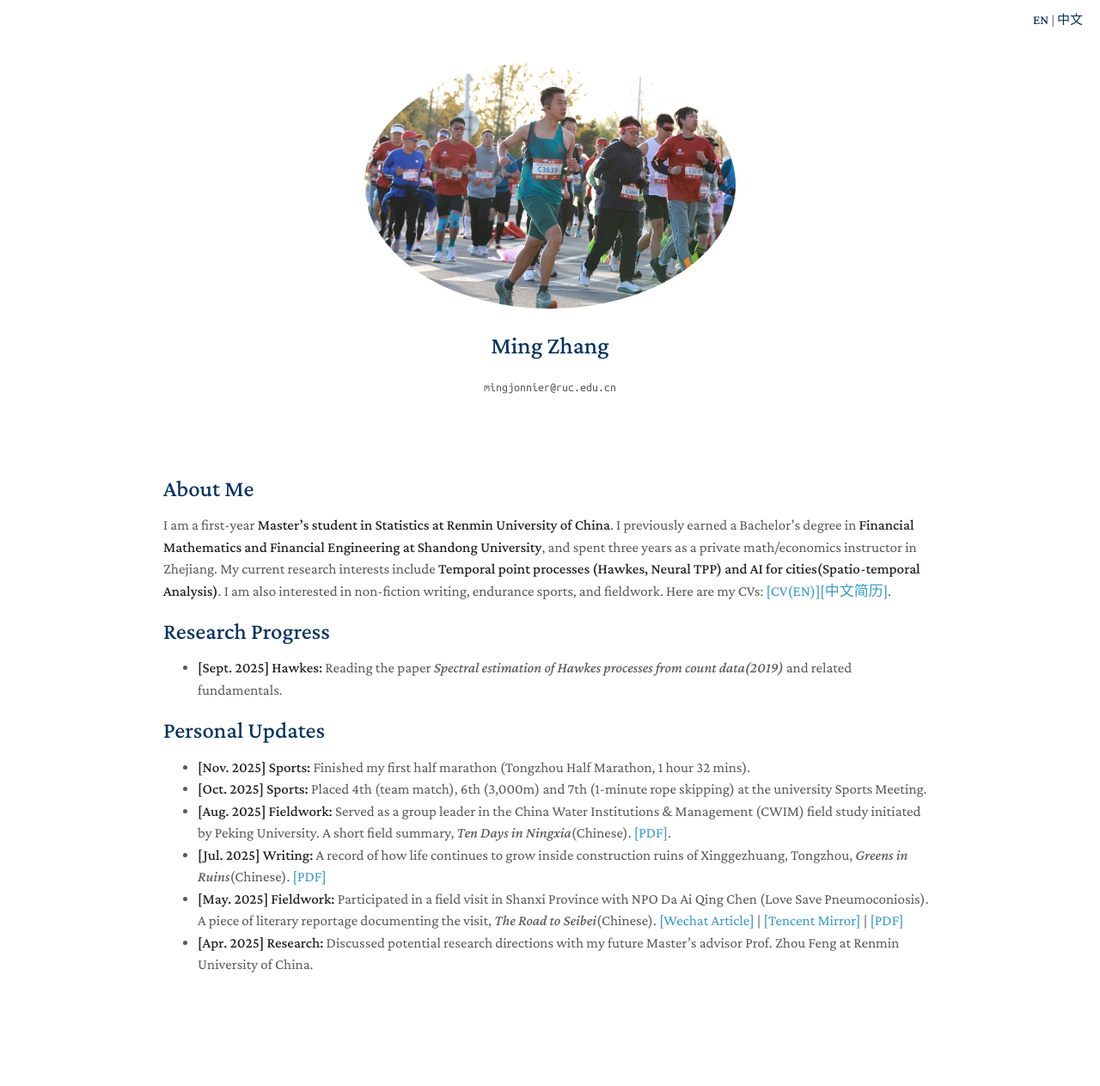
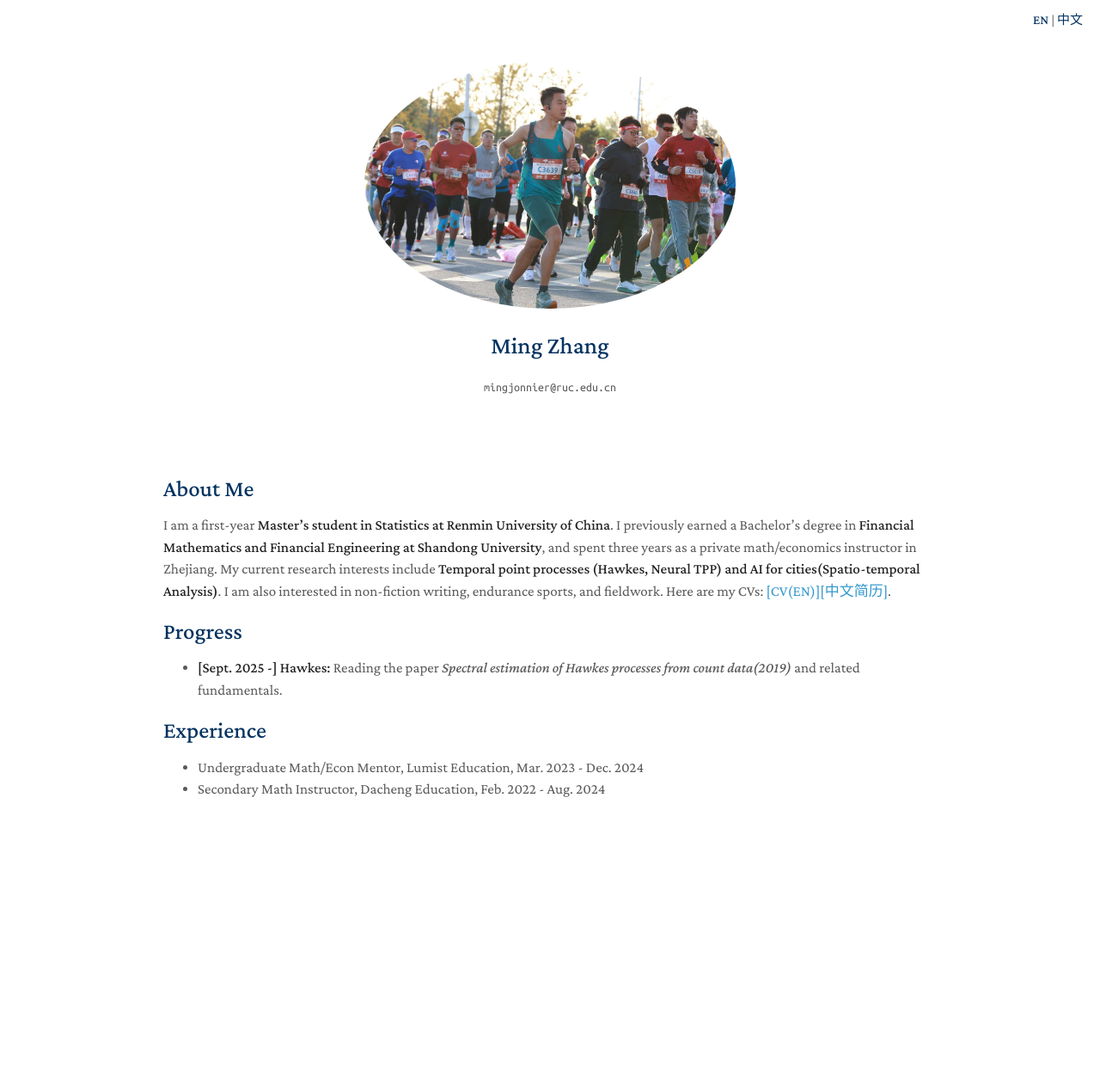
Before and after one commit to zhangming4153/zhangming4153.github.io, a Jekyll site: the page built from index.md, in a window 1280 px wide. Shown: the whole page at 86% size. Built offline with Jekyll 4.4.1, drawn with Linux system fonts in a browser that asks for light colours; a style sheet for code colours, icons or effects is not loaded; after the commit the page ends 1059 px from its top, so only the background shows below that.

Commit message:
Update index.md

```diff
--- a/index.md
+++ b/index.md
@@ -7,11 +7,16 @@ title: Ming Zhang
 I am a first-year **Master's student in Statistics at Renmin University of China**. I previously earned a Bachelor's degree in **Financial Mathematics and Financial Engineering at Shandong University**, and spent three years as a private math/economics instructor in Zhejiang. My current research interests include **Temporal point processes (Hawkes, Neural TPP) and AI for cities(Spatio-temporal Analysis)**. I am also interested in non-fiction writing, endurance sports, and fieldwork. Here are my CVs: [[CV(EN)]](assets/CV_MingZhang_en.pdf)[[中文简历]](assets/CV_MingZhang_zh.pdf).
 
 
-## Research Progress
-- **[Sept. 2025] Hawkes:** Reading the paper _Spectral estimation of Hawkes processes from
+## Progress
+- **[Sept. 2025 -] Hawkes:** Reading the paper _Spectral estimation of Hawkes processes from
 count data(2019)_ and related fundamentals.
 
+## Experience
+- Undergraduate Math/Econ Mentor, Lumist Education,  Mar. 2023 - Dec. 2024
+- Secondary Math Instructor, Dacheng Education, Feb. 2022 - Aug. 2024
 
+
+<!--
 ## Personal Updates
 - **[Nov. 2025] Sports:** Finished my first half marathon (Tongzhou Half Marathon, 1 hour 32 mins).
 - **[Oct. 2025] Sports:** Placed 4th (team match), 6th (3,000m) and 7th (1-minute rope skipping) at the university Sports Meeting.
@@ -20,3 +25,4 @@ count data(2019)_ and related fundamentals.
 - **[May. 2025] Fieldwork:** Participated in a field visit in Shanxi Province with NPO Da Ai Qing Chen (Love Save Pneumoconiosis). A piece of literary reportage documenting the visit, _The Road to Seibei_(Chinese).
  [[Wechat Article]](https://mp.weixin.qq.com/s/o8Zpdd-DVcAKxdC4jhWxGg) | [[Tencent Mirror]](https://news.qq.com/rain/a/20250605A06ML000) | [[PDF]](assets/Shanxi.pdf)
 - **[Apr. 2025] Research:** Discussed potential research directions with my future Master's advisor Prof. Zhou Feng at Renmin University of China.
+-->
```
